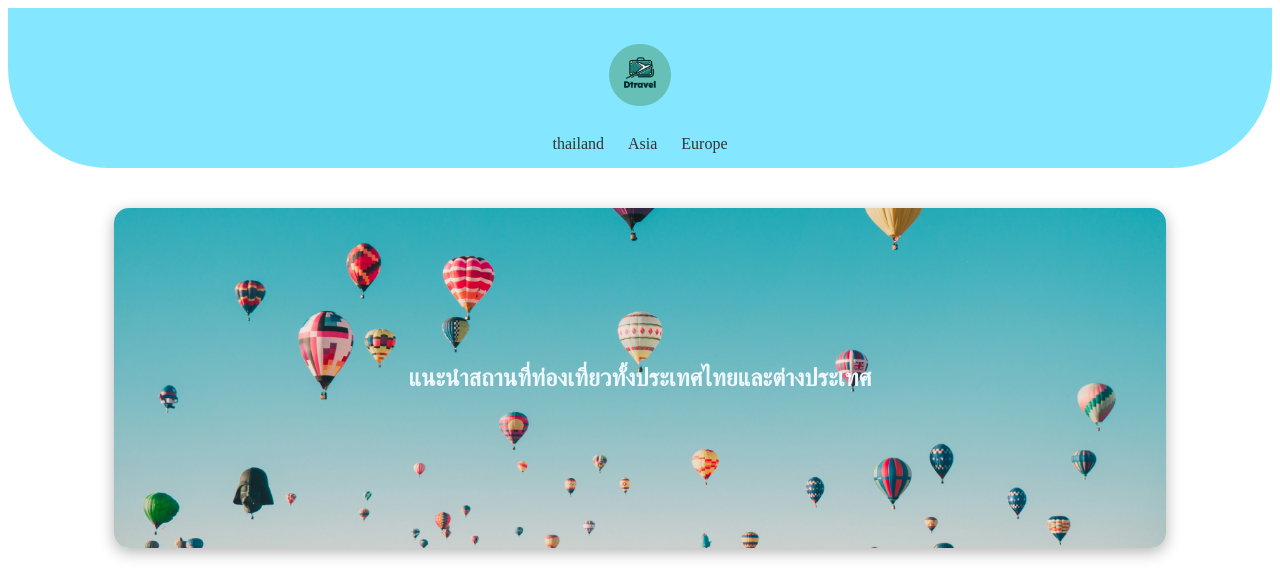
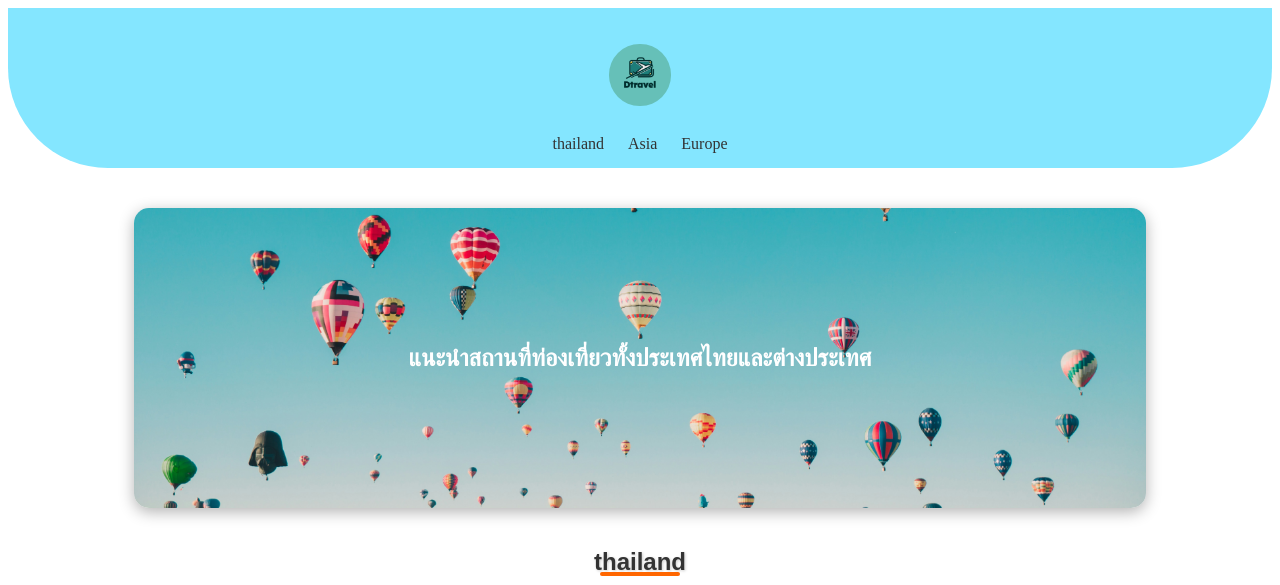
Before and after one commit to kantinan123456za-stack/my-project2, a plain HTML site: page index.html in a window 1280 px wide. Shown: the top 585 px of the page. Drawn offline with Linux system fonts and the light colour scheme.

Commit message:
add code in type.css

```diff
--- a/type.css
+++ b/type.css
@@ -1,6 +1,6 @@
 
 .img_1 img{
-   width: 5%;            /* ขนาดรูป  */
+  width: 5%;            /* ขนาดรูป  */
   height: 5%;
   object-fit: cover;       /* จัดให้รูปพอดีไม่ยืด */
   border-radius: 50%;      /* ทำให้เป็นวงกลม */
@@ -14,8 +14,8 @@
   gap: 10px;
 
   width: 80%;
-  height: 600px;
   height: 300px;
+  margin: 40px auto;
 
   background-image: url('ian-dooley-DuBNA1QMpPA-unsplash.jpg');
   background-size: cover;         /* ปรับให้ภาพเต็มกรอบ */
@@ -25,20 +25,10 @@
   border-radius: 15px;  /* มุมโค้ง */
   box-shadow: 0 4px 15px rgba(0,0,0,0.3);
 
-
-  position: relative;
   color: white;
-  text-align: center;
-  padding: 20px; /* เว้นขอบด้านใน */
-  margin: 40px auto;
-}
-#name{
-
-    font-weight: bold;
-    text-align: center;
-    color: aliceblue;
 
 }
+
 
 header {
   background: #84e6ff;
```
